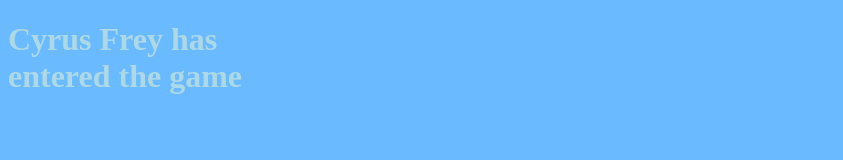
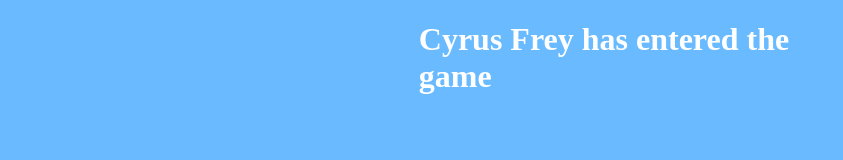
Before and after one commit to cyfrey/cyfrey.github.io, a plain HTML site: page index.html in a window 1280 px wide. Shown: the whole page, without its empty margins (0-843 px from the left). Drawn offline with Linux system fonts and the light colour scheme.

Commit message:
fixed some css. I hope

```diff
--- a/css/index.css
+++ b/css/index.css
@@ -1,4 +1,4 @@
 h1 {
-	color:		lightblue;
-	font-size:	'50px';
+	color: #FFFFFF;
+	font-size: '50px';
 }
--- a/css/omni.css
+++ b/css/omni.css
@@ -8,5 +8,6 @@ body {
 
 .placeholder {
 	height: 35%;
-	width: 20%;
+	width: 35%;
+	margin: auto;
 }
```
